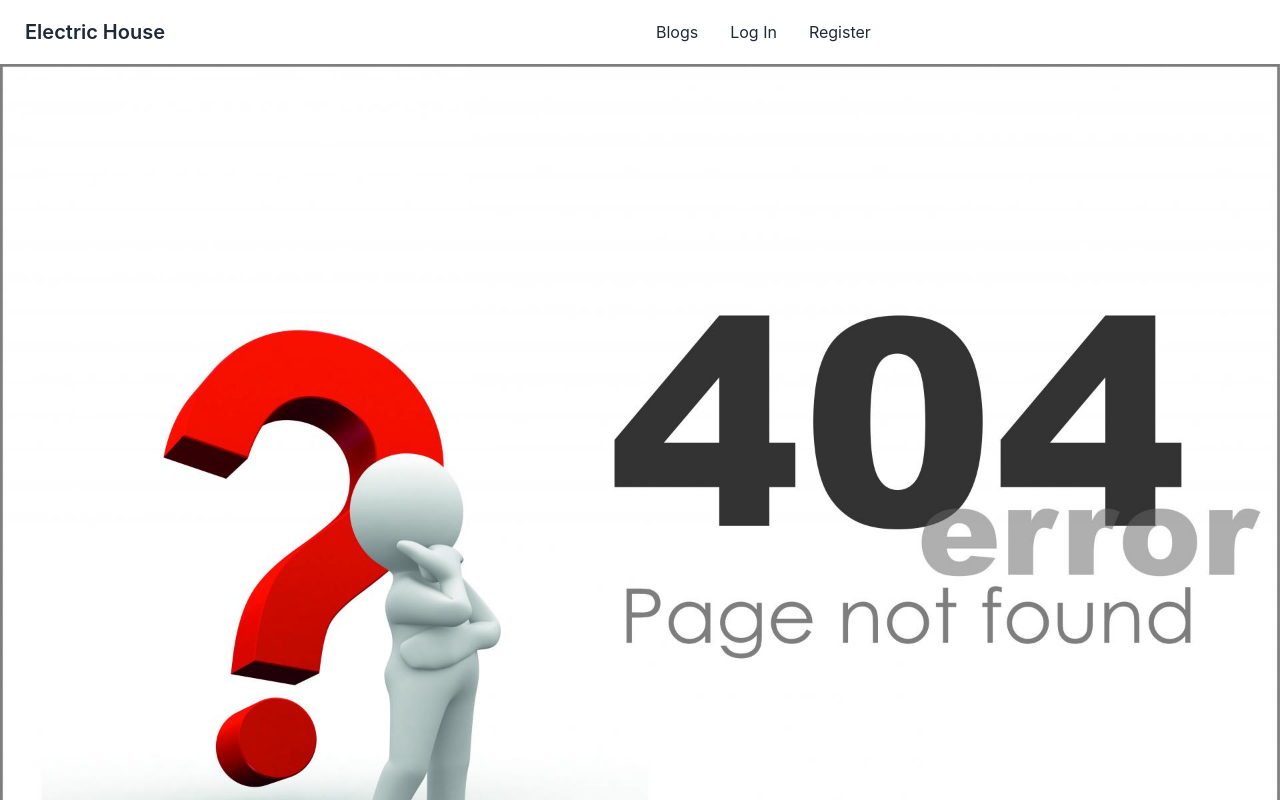
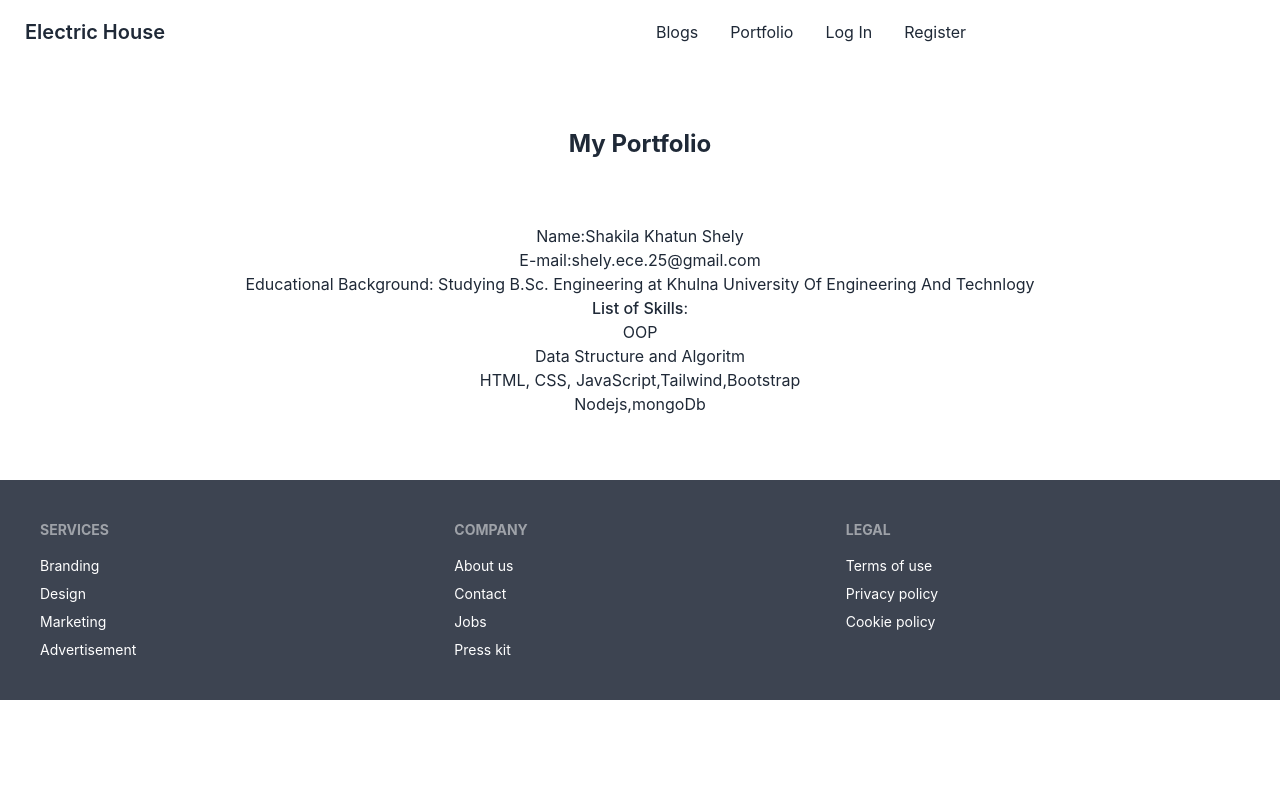
Before and after one commit to shely25/ManufacturerWebsite, a React (Create React App) app: page /portfolio in a window 1280 px wide. Shown: the top 800 px of the page. Built offline with nearby package versions, Linux system fonts and the light colour scheme; no server answers.

Commit message:
My profile done

```diff
--- a/src/App.js
+++ b/src/App.js
@@ -15,6 +15,7 @@ import MyOrders from './Components/Dashboard/MyOrders';
 import Footer from './Components/Footer';
 import NotFound from './Components/NotFound';
 import Purchase from './Components/Purchase';
+import Portfolio from './Components/Portfolio';
 
 function App() {
   return (
@@ -25,6 +26,7 @@ function App() {
         <Route path="/logIn" element={<LogIn />} />
         <Route path="/register" element={<Register />} />
         <Route path="/Blogs" element={<Blogs />} />
+        <Route path="/portfolio" element={<Portfolio />} />
         <Route path="/tools/:id" element={<RequireAuth><Purchase /></RequireAuth>} />
         <Route path="/Dashboard" element={<RequireAuth><Dashboard /></RequireAuth>} >
           <Route path='myprofile' element={<MyProfile></MyProfile>}></Route>
--- a/src/Components/Blogs.js
+++ b/src/Components/Blogs.js
@@ -3,7 +3,8 @@ import React from 'react';
 const Blogs = () => {
     return (
         <div>
-
+            <h1 className='text-2xl font-semibold'> How will you improve the performance of a React Application?</h1>
+            <p></p>
         </div>
     );
 };
--- a/src/Components/Homepage/Navber.js
+++ b/src/Components/Homepage/Navber.js
@@ -20,7 +20,9 @@ const Navber = () => {
                         <li>
                             <Link to='/blogs'>Blogs</Link>
                         </li>
-
+                        <li>
+                            <Link to='/portfolio'>Portfolio</Link>
+                        </li>
 
                         {
                             user ?
@@ -47,6 +49,7 @@ const Navber = () => {
                                         <Link to='/register'>Register</Link>
                                     </li>
                                 </>
+
                         }
 
 
@@ -58,6 +61,9 @@ const Navber = () => {
                 <ul class="menu menu-horizontal p-0">
                     <li>
                         <Link to='/blogs'>Blogs</Link>
+                    </li>
+                    <li>
+                        <Link to='/portfolio'>Portfolio</Link>
                     </li>
 
                     {
--- a/src/Components/MyProfile.js
+++ b/src/Components/MyProfile.js
@@ -1,4 +1,4 @@
-import React from 'react';
+import React, { useEffect, useState } from 'react';
 import { useAuthState } from 'react-firebase-hooks/auth';
 import { useForm } from 'react-hook-form';
 import auth from '../firebase.init';
@@ -24,18 +24,28 @@ const MyProfile = () => {
         reset()
         window.location.reload()
     }
+    const [profile, setProfile] = useState({})
+    useEffect(() => {
+        fetch(`http://localhost:5000/profile/user?email=${user?.email}`)
+            .then(res => res.json())
+            .then(data => setProfile(data))
+    }, profile)
     return (
         <div>
             <h1 className='text-2xl font-semibold mb-16'>My Profile</h1>
             <div className='grid grid-cols-3'>
                 <div class="avatar">
-                    <div class="w-12 rounded-full">
+                    <div class="w-24 h-24 rounded-full">
                         <img src={user?.photoURL} alt='' />
                     </div>
                 </div>
                 <div>
                     <p>Name : {user?.displayName}</p>
                     <p>Email : {user?.email}</p>
+                    <p>Education : {profile?.education}</p>
+                    <p>Location : {profile?.location}</p>
+                    <p>Phone Number : {profile?.number}</p>
+                    <p>Linked In: {profile?.linkedin}</p>
                 </div>
             </div>
             <form onSubmit={handleSubmit(onSubmit)} className='mt-8'>
--- /dev/null
+++ b/src/Components/Portfolio.js
@@ -0,0 +1,23 @@
+import React from 'react';
+
+const Portfolio = () => {
+    return (
+        <div className='text-center'>
+            <h1 className='font-bold text-2xl text-center my-16'>My Portfolio</h1>
+            <p>Name:Shakila Khatun Shely</p>
+            <p>E-mail:shely.ece.25@gmail.com</p>
+            <p>Educational Background: Studying B.Sc. Engineering at Khulna University Of Engineering And Technlogy
+            </p>
+            <p><span className='font-medium'>List of Skills</span>:
+                <ul>
+                    <li>OOP</li>
+                    <li>Data Structure and Algoritm</li>
+                    <li>HTML, CSS, JavaScript,Tailwind,Bootstrap</li>
+                    <li>Nodejs,mongoDb</li>
+                </ul>
+            </p>
+        </div>
+    );
+};
+
+export default Portfolio;
```
